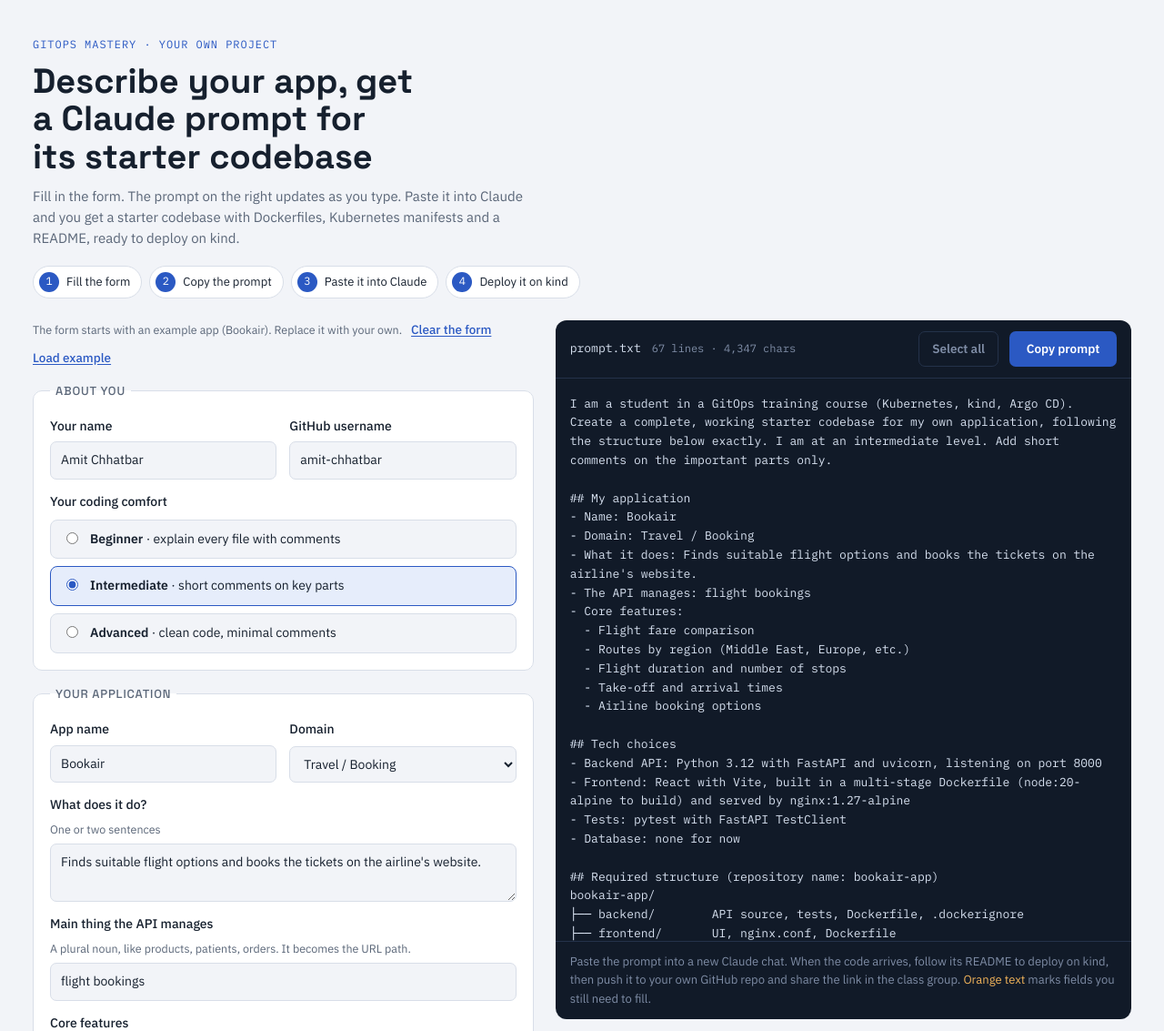
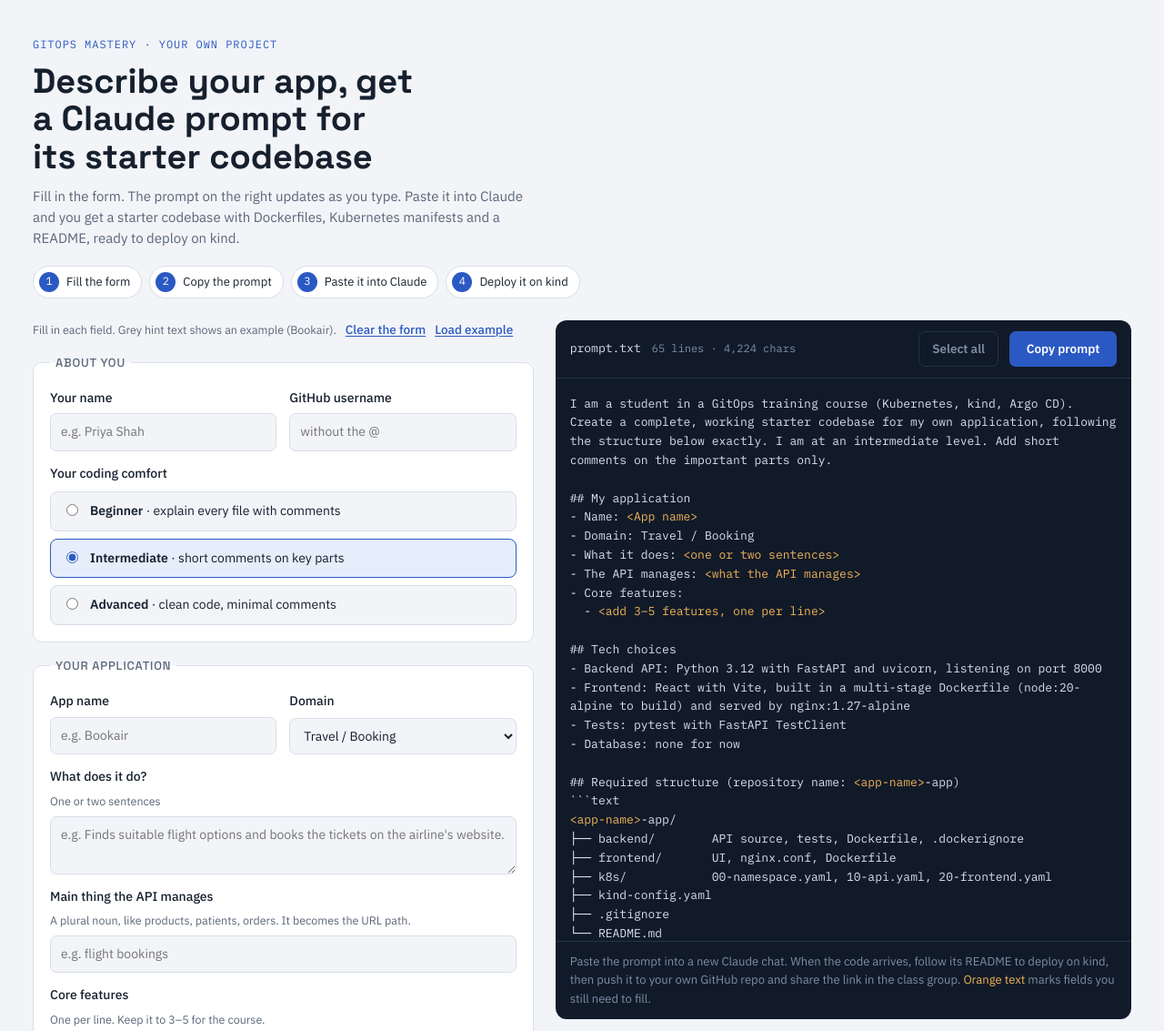
Before and after one commit to amit-chhatbar/prompt-builder, a plain HTML site: page index.html in a window 1280 px wide. Shown: the top 1133 px of the page at 91% size. Drawn offline with Linux system fonts and the light colour scheme.

Commit message:
format updated on prompt-buuilder index.html

````diff
--- a/index.html
+++ b/index.html
@@ -1,3 +1,8 @@
+<!doctype html>
+<html lang="en">
+<head>
+<meta charset="utf-8">
+<meta name="viewport" content="width=device-width, initial-scale=1, viewport-fit=cover">
 <title>GitOps Starter Prompt Builder</title>
 <meta name="claude:viewport-fit-sides" content="cover">
 <link rel="preconnect" href="https://fonts.googleapis.com">
@@ -75,10 +80,12 @@ pre#out .ph { color: #F2B45A; }
 .linkish { background: none; border: none; padding: 0; color: var(--accent); font-weight: 500; text-decoration: underline; text-underline-offset: 2px; }
 @media (prefers-reduced-motion: reduce) { * { transition: none !important; } }
 </style>
+</head>
+<body>
 
 <div class="wrap">
   <header>
-    <div class="eyebrow">GitOps Mastery · Your own project</div>
+    <div class="eyebrow">GitOps Mastery &#xB7; Your own project</div>
     <h1>Describe your app, get a Claude prompt for its starter codebase</h1>
     <p class="lede">Fill in the form. The prompt on the right updates as you type. Paste it into Claude and you get a starter codebase with Dockerfiles, Kubernetes manifests and a README, ready to deploy on kind.</p>
     <ol class="steps">
@@ -89,7 +96,7 @@ pre#out .ph { color: #F2B45A; }
   <div class="grid">
     <form id="f" autocomplete="off">
       <div class="example-note">
-        <span>The form starts with an example app (Bookair). Replace it with your own.</span>
+        <span>Fill in each field. Grey hint text shows an example (Bookair).</span>
         <button type="button" class="linkish" id="clear">Clear the form</button>
         <button type="button" class="linkish" id="example">Load example</button>
       </div>
@@ -97,21 +104,21 @@ pre#out .ph { color: #F2B45A; }
       <fieldset>
         <legend>About you</legend>
         <div class="row">
-          <label for="student">Your name <input id="student" name="student"></label>
+          <label for="student">Your name <input id="student" name="student" placeholder="e.g. Priya Shah"></label>
           <label for="github">GitHub username <input id="github" name="github" placeholder="without the @"></label>
         </div>
         <div class="choices" role="radiogroup" aria-label="Your coding comfort">
           <span style="font-weight:500;font-size:14px">Your coding comfort</span>
-          <label class="choice"><input type="radio" id="lvl-b" name="level" value="beginner"><span><b>Beginner</b> · explain every file with comments</span></label>
-          <label class="choice"><input type="radio" id="lvl-i" name="level" value="intermediate"><span><b>Intermediate</b> · short comments on key parts</span></label>
-          <label class="choice"><input type="radio" id="lvl-a" name="level" value="advanced"><span><b>Advanced</b> · clean code, minimal comments</span></label>
+          <label class="choice"><input type="radio" id="lvl-b" name="level" value="beginner"><span><b>Beginner</b> &#xB7; explain every file with comments</span></label>
+          <label class="choice"><input type="radio" id="lvl-i" name="level" value="intermediate"><span><b>Intermediate</b> &#xB7; short comments on key parts</span></label>
+          <label class="choice"><input type="radio" id="lvl-a" name="level" value="advanced"><span><b>Advanced</b> &#xB7; clean code, minimal comments</span></label>
         </div>
       </fieldset>
 
       <fieldset>
         <legend>Your application</legend>
         <div class="row">
-          <label for="app">App name <input id="app" name="app"></label>
+          <label for="app">App name <input id="app" name="app" placeholder="e.g. Bookair"></label>
           <label for="domain">Domain
             <select id="domain" name="domain">
               <option>E-commerce</option><option>Food delivery</option><option>Healthcare</option><option>Education</option>
@@ -120,21 +127,21 @@ pre#out .ph { color: #F2B45A; }
           </label>
         </div>
         <label for="what">What does it do? <span class="hint">One or two sentences</span>
-          <textarea id="what" name="what" rows="2"></textarea></label>
+          <textarea id="what" name="what" rows="2" placeholder="e.g. Finds suitable flight options and books the tickets on the airline's website."></textarea></label>
         <label for="resource">Main thing the API manages <span class="hint">A plural noun, like products, patients, orders. It becomes the URL path.</span>
-          <input id="resource" name="resource"></label>
-        <label for="features">Core features <span class="hint">One per line. Keep it to 3–5 for the course.</span>
-          <textarea id="features" name="features"></textarea></label>
+          <input id="resource" name="resource" placeholder="e.g. flight bookings"></label>
+        <label for="features">Core features <span class="hint">One per line. Keep it to 3&#x2013;5 for the course.</span>
+          <textarea id="features" name="features" placeholder="e.g.&#10;Compare flight fares&#10;Filter flights by number of stops&#10;Show take-off and arrival times"></textarea></label>
       </fieldset>
 
       <fieldset>
         <legend>Tech choices</legend>
         <label for="backend">Backend API
           <select id="backend" name="backend">
-            <option value="python">Python · FastAPI</option>
-            <option value="node">Node.js · Express</option>
-            <option value="java">Java · Spring Boot</option>
-            <option value="go">Go · net/http</option>
+            <option value="python">Python &#xB7; FastAPI</option>
+            <option value="node">Node.js &#xB7; Express</option>
+            <option value="java">Java &#xB7; Spring Boot</option>
+            <option value="go">Go &#xB7; net/http</option>
           </select>
         </label>
         <label for="frontend">Frontend
@@ -196,7 +203,9 @@ pre#out .ph { color: #F2B45A; }
   };
 
   var f = document.getElementById("f"), out = document.getElementById("out"), stats = document.getElementById("stats");
-  var KEY = "gitops-prompt-builder-v1";
+  // Start with name, GitHub username, app name and core features blank; other fields keep example text.
+  var DEFAULTS = Object.assign({}, EXAMPLE, { student: "", github: "", app: "", what: "", resource: "", features: "" });
+  var KEY = "gitops-prompt-builder-v4";
 
   function slug(s) { return String(s).toLowerCase().trim().replace(/[^a-z0-9]+/g, "-").replace(/^-+|-+$/g, ""); }
   function read() {
@@ -215,18 +224,18 @@ pre#out .ph { color: #F2B45A; }
 
   function build(d) {
     var appName = v(d.app, "<App name>");
-    var s = slug(d.app) || "myapp";
-    var resSlug = slug(d.resource) || "items";
+    var s = slug(d.app) || v("", "<app-name>");
+    var resSlug = slug(d.resource) || v("", "<resource>");
     var resLabel = v(d.resource, "<what the API manages>");
     var st = STACKS[d.backend];
     var feats = d.features.split("\n").map(function (x) { return x.trim(); }).filter(Boolean);
-    var featList = feats.length ? feats.map(function (x) { return "  - " + x; }).join("\n") : "  - " + v("", "<add 3–5 features, one per line>");
+    var featList = feats.length ? feats.map(function (x) { return "  - " + x; }).join("\n") : "  - " + v("", "<add 3\u20135 features, one per line>");
     var frontend = d.frontend === "react"
       ? "React with Vite, built in a multi-stage Dockerfile (node:20-alpine to build) and served by nginx:1.27-alpine"
       : "Plain HTML, CSS and JavaScript (no build step) served by nginx:1.27-alpine";
     var db = d.db === "none" ? "none for now"
       : "none for now. " + d.db + " will be added later in the course, so keep data access in one small module that is easy to swap out";
-    var who = [d.student.trim(), d.github.trim() ? "GitHub @" + d.github.trim().replace(/^@/, "") : ""].filter(Boolean).join(" · ");
+    var who = [d.student.trim(), d.github.trim() ? "GitHub @" + d.github.trim().replace(/^@/, "") : ""].filter(Boolean).join(" \u00B7 ");
 
     return [
 "I am a student in a GitOps training course (Kubernetes, kind, Argo CD). Create a complete, working starter codebase for my own application, following the structure below exactly. " + LEVELS[d.level],
@@ -246,13 +255,15 @@ featList,
 "- Database: " + db,
 "",
 "## Required structure (repository name: " + s + "-app)",
+"```text",
 s + "-app/",
-"├── backend/        API source, tests, Dockerfile, .dockerignore",
-"├── frontend/       UI, nginx.conf, Dockerfile",
-"├── k8s/            00-namespace.yaml, 10-api.yaml, 20-frontend.yaml",
-"├── kind-config.yaml",
-"├── .gitignore",
-"└── README.md",
+"\u251C\u2500\u2500 backend/        API source, tests, Dockerfile, .dockerignore",
+"\u251C\u2500\u2500 frontend/       UI, nginx.conf, Dockerfile",
+"\u251C\u2500\u2500 k8s/            00-namespace.yaml, 10-api.yaml, 20-frontend.yaml",
+"\u251C\u2500\u2500 kind-config.yaml",
+"\u251C\u2500\u2500 .gitignore",
+"\u2514\u2500\u2500 README.md",
+"```",
 "",
 "## Backend requirements",
 "- Endpoints: GET /api/" + resSlug + " (list), GET /api/" + resSlug + "/{id} (one item, 404 if missing), plus one simple endpoint for each core feature above.",
@@ -278,7 +289,7 @@ s + "-app/",
 "",
 "## README requirements",
 "Write the README for a Windows student using Docker Desktop with WSL2 Ubuntu. Include:",
-"1. A short description and an ASCII diagram: Browser → frontend (NodePort 30080) → /api → " + s + "-api (ClusterIP).",
+"1. A short description and an ASCII diagram: Browser \u2192 frontend (NodePort 30080) \u2192 /api \u2192 " + s + "-api (ClusterIP).",
 "2. How to run the tests locally.",
 "3. Deploy on kind: kind create cluster --config kind-config.yaml; docker build both images with the tags above; kind load docker-image " + s + "-api:v1 " + s + "-frontend:v1 --name " + s + "; kubectl apply -f k8s/; open http://localhost:8080.",
 "4. How to verify: kubectl -n " + s + " get pods, curl localhost:8080/api/info.",
@@ -291,7 +302,7 @@ s + "-app/",
 "- Output: if you can create files, create the whole project and give it to me as a single .zip. Otherwise, show the full folder tree first, then every file in its own code block with its path as the heading.",
 "- End with a short checklist of the commands I should run, in order.",
 "",
-"Student: " + v(who, "<your name · GitHub @username>")
+"Student: " + v(who, "<your name \u00B7 GitHub @username>")
     ].join("\n");
   }
 
@@ -305,7 +316,7 @@ s + "-app/",
       if (part.charAt(0) === "\u0000") { var sp = document.createElement("span"); sp.className = "ph"; sp.textContent = part.slice(1, -1); out.appendChild(sp); }
       else if (part) out.appendChild(document.createTextNode(part));
     });
-    stats.textContent = current.split("\n").length + " lines · " + current.length.toLocaleString() + " chars";
+    stats.textContent = current.split("\n").length + " lines \u00B7 " + current.length.toLocaleString() + " chars";
     try { localStorage.setItem(KEY, JSON.stringify(d)); } catch (e) {}
   }
 
@@ -326,7 +337,10 @@ s + "-app/",
 
   var saved = null;
   try { saved = JSON.parse(localStorage.getItem(KEY) || "null"); } catch (e) {}
-  fill(saved || EXAMPLE);
+  fill(saved || DEFAULTS);
   render();
 })();
 </script>
+
+</body>
+</html>
````
